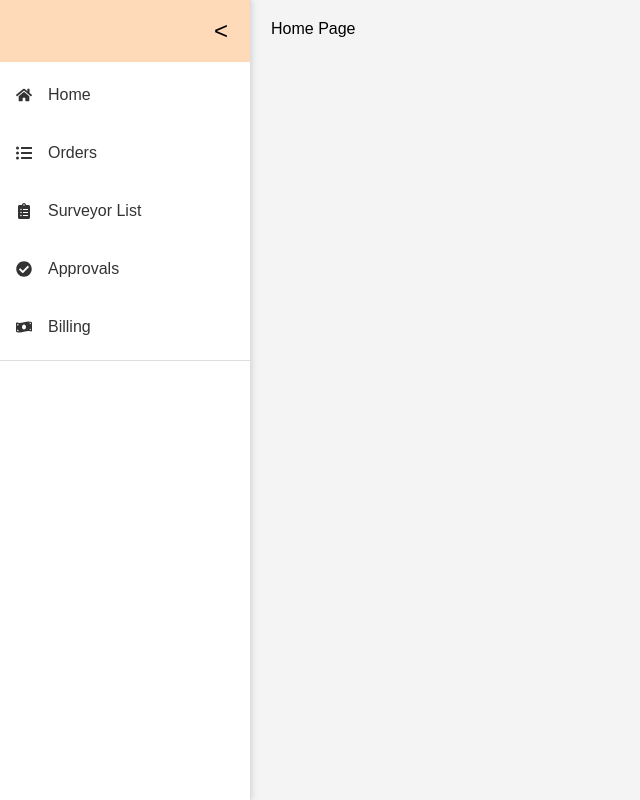
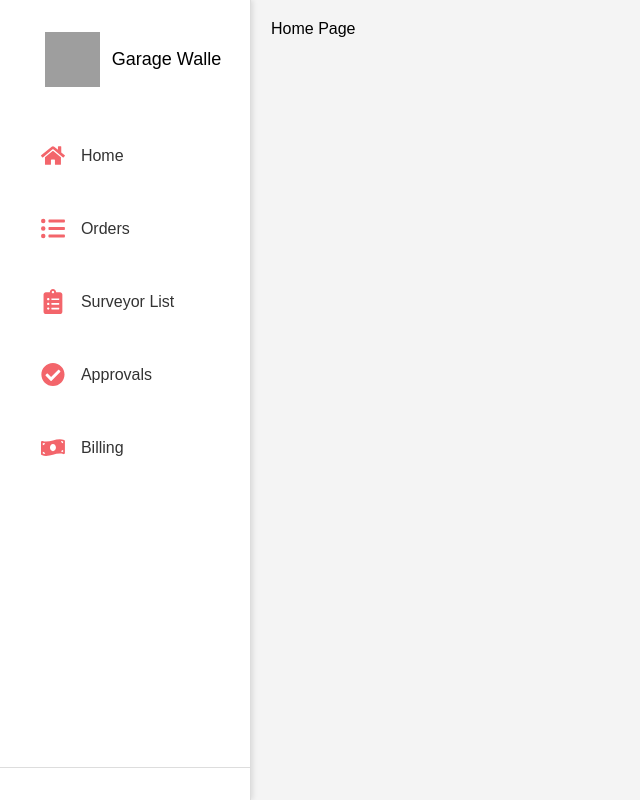
Before and after one commit to PoojaJaiswal18/Garage-Walle-Admin, a React (Vite) app in the folder garage-walle/: page / in a window 1280 px wide. Shown: the whole page, without its empty margins (0-640 px from the left). Built offline with nearby package versions, Linux system fonts and the light colour scheme; grey boxes are pictures that could not be loaded.

Commit message:
update side nav bar css

```diff
--- a/garage-walle/src/components/Sidebar.css
+++ b/garage-walle/src/components/Sidebar.css
@@ -1,5 +1,3 @@
-/* src/Components/Sidebar.css */
-
 .sidebar {
   width: 250px;
   height: 100vh;
@@ -8,6 +6,8 @@
   transition: width 0.3s, background-color 0.3s;
   box-shadow: 2px 0 5px rgba(0,0,0,0.1);
   overflow: hidden;
+  display: flex;
+  flex-direction: column;
 }
 
 .sidebar.collapsed {
@@ -17,9 +17,12 @@
 .sidebar-header {
   padding: 16px;
   display: flex;
-  justify-content: flex-end;
-  background-color: peachpuff;
+  align-items: center;
+  background-color: white;
   transition: background-color 0.3s;
+  position: relative;
+  justify-content: center;
+  flex-shrink: 0;
 }
 
 .sidebar-header .toggle-button {
@@ -27,39 +30,74 @@
   border: none;
   font-size: 24px;
   cursor: pointer;
+  position: absolute;
+  right: 16px;
+}
+
+.sidebar-nav {
+  flex: 1;
+  overflow-y: auto;
+  display: flex;
+  flex-direction: column;
 }
 
 .sidebar-nav ul {
   list-style: none;
   padding: 0;
   margin: 0;
+  display: flex;
+  flex-direction: column;
+  align-items: center;
 }
 
 .sidebar-item {
   display: flex;
   align-items: center;
   margin: 8px 0;
-  transition: background-color 0.3s;
+  width: 57px;
+  height: 57px;
+  justify-content: center;
+  border-radius: 8px;
+  transition: background-color 0.3s, width 0.3s;
 }
 
 .sidebar-link {
   display: flex;
   align-items: center;
   width: 100%;
-  padding: 16px;
+  height: 100%;
   text-decoration: none;
   color: #333;
-  transition: background-color 0.3s, padding-left 0.3s;
+  transition: background-color 0.3s, color 0.3s;
   border-radius: 8px;
+  justify-content: flex-start;
+  padding: 0 16px; /
 }
 
 .sidebar-link:hover {
-  background-color: rgba(255, 165, 0, 0.2);
-  padding-left: 20px;
+  background-color: #F3656B;
+  color: white;
+}
+
+.sidebar-link svg {
+  color: #F3656B;
+  width: 23.916px;
+  height: 25.089px;
+  transition: color 0.3s;
+}
+
+.sidebar-link:hover svg {
+  color: white;
 }
 
 .sidebar-text {
   margin-left: 16px;
+  color: #333;
+  transition: color 0.3s;
+}
+
+.sidebar-link:hover .sidebar-text {
+  color: white;
 }
 
 .sidebar-footer {
@@ -67,6 +105,7 @@
   display: flex;
   align-items: center;
   border-top: 1px solid #ddd;
+  flex-shrink: 0;
 }
 
 .profile-img {
@@ -80,9 +119,51 @@
 }
 
 .sidebar.expanded .sidebar-item {
+  width: 200px;
   justify-content: flex-start;
 }
 
 .sidebar.collapsed .sidebar-item {
+  width: 57px;
   justify-content: center;
 }
+
+.logo-container {
+  display: flex;
+  align-items: center;
+  padding: 16px;
+  transition: all 0.3s;
+  position: relative;
+  margin: 0 auto;
+  flex-shrink: 0;
+}
+
+.sidebar.expanded .logo-container {
+  position: relative;
+  margin-left: 16px;
+}
+
+.logo {
+  width: 55px;
+  height: 55px;
+  transition: transform 0.5s;
+}
+
+.logo.expanded {
+  transform: rotate(0deg);
+}
+
+.logo.collapsed {
+  transform: rotate(360deg);
+}
+
+.logo-text {
+  margin-left: 12px;
+  font-size: 18px;
+}
+
+.sidebar.collapsed .logo-text {
+  display: none;
+  font-weight: bold;
+  color: #F3656B;
+}
--- a/garage-walle/src/components/Sidebar.jsx
+++ b/garage-walle/src/components/Sidebar.jsx
@@ -2,6 +2,7 @@ import React, { useState } from 'react';
 import { Link } from 'react-router-dom';
 import './Sidebar.css'; // Import CSS
 import { FaHome, FaListUl, FaClipboardList, FaMoneyBillWave, FaCheckCircle } from 'react-icons/fa'; // React Icons
+import logo from '../assets/logo.png'; // Adjust the path based on your folder structure
 
 export default function Sidebar() {
   const [expanded, setExpanded] = useState(true);
@@ -9,9 +10,15 @@ export default function Sidebar() {
   return (
     <aside className={`sidebar ${expanded ? 'expanded' : 'collapsed'}`}>
       <div className="sidebar-header">
-        <button onClick={() => setExpanded(prev => !prev)} className="toggle-button">
-          {expanded ? '<' : '>'}
-        </button>
+        <div className={`logo-container ${expanded ? 'expanded' : 'collapsed'}`}>
+          <img
+            src={logo}
+            alt="Company Logo"
+            className={`logo ${expanded ? 'expanded' : 'collapsed'}`}
+            onClick={() => setExpanded(prev => !prev)}
+          />
+          {expanded && <span className="logo-text">Garage Walle</span>}
+        </div>
       </div>
       <nav className="sidebar-nav">
         <ul>
```
Also changed, not shown: 1 other file (tests, documents, lock files or other folders).
